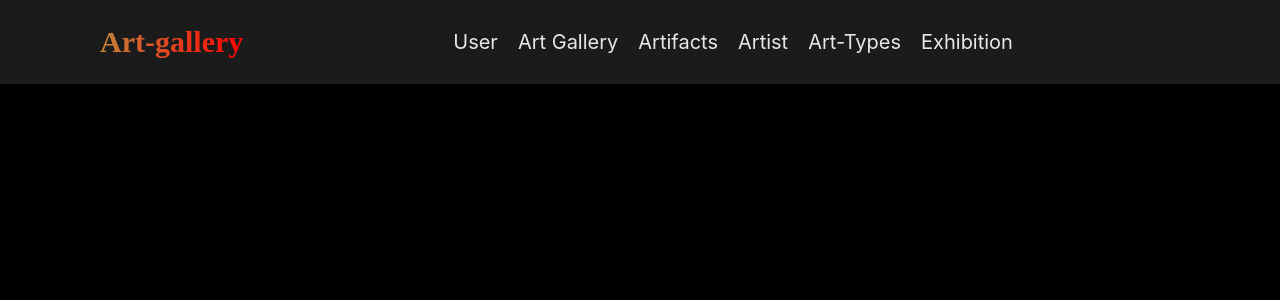
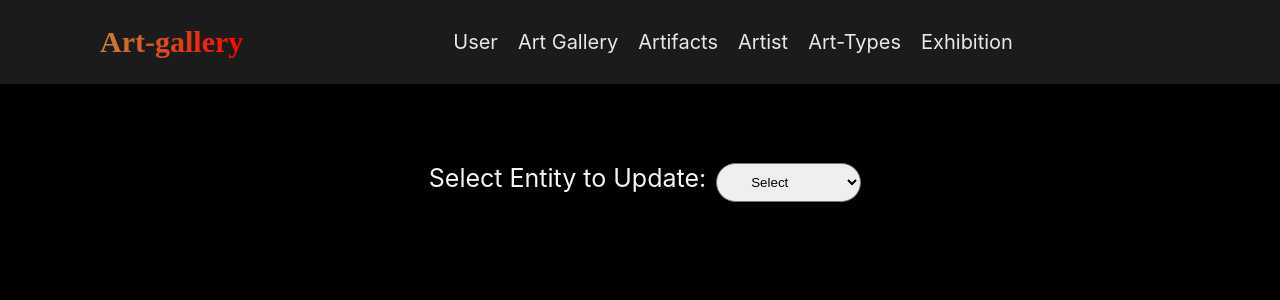
Before and after one commit to AryanSharma1017/Art-Gallery, a React (Create React App) app in the folder Frontend/art_gallery/: page /update in a window 1280 px wide. Shown: the top 300 px of the page. Built offline with nearby package versions, Linux system fonts and the light colour scheme.

Commit message:
updation

```diff
--- a/Frontend/art_gallery/src/App.js
+++ b/Frontend/art_gallery/src/App.js
@@ -10,6 +10,7 @@ import Artist from './Artist';
 import ArtTypes from './ArtTypes';
 import Artifacts from './Artifacts';
 import Exhibition from './Exhibitions';
+import Update from './Update';
 
 function App() {
   return (
@@ -24,6 +25,7 @@ function App() {
         <Route path="/artifacts" element={<Artifacts/>} />
         <Route path="/arttypes" element={<ArtTypes/>} />
         <Route path="/Exhibition" element={<Exhibition/>} />
+        <Route path="/update" element={<Update/>} />
       </Routes>
     </div>
   );
--- a/Frontend/art_gallery/src/Home.jsx
+++ b/Frontend/art_gallery/src/Home.jsx
@@ -55,7 +55,7 @@ const Home = () => {
             <h1 >{text}</h1>
             <div className='buttons'>
                 <Link to="/post"><button>POST</button></Link>
-                <button>UPDATE</button>
+                <Link to="/update"><button>UPDATE</button></Link>
                 <button>DELETE</button>
             </div>
 
--- a/Frontend/art_gallery/src/Post.jsx
+++ b/Frontend/art_gallery/src/Post.jsx
@@ -46,7 +46,6 @@ const Post = () => {
       });
       if (response.ok) {
         console.log(`${selectedOption} created successfully`);
-        // Optionally, redirect or show a success message
       } else {
         console.error(`Failed to create ${selectedOption}`);
       }
--- a/Frontend/art_gallery/src/Update.jsx
+++ b/Frontend/art_gallery/src/Update.jsx
@@ -1,8 +1,104 @@
-import React, { useState } from 'react';
+import React, { useState, useEffect } from 'react';
 import "./searchbar.css";
 
 const Update = () => {
+  const [selectedOption, setSelectedOption] = useState('');
+  const [formData, setFormData] = useState({
+    id: '',
+    firstName: '',
+    lastName: '',
+    email: '',
+    passwordHash: '',
+    role: '',
+    description: ''
+  });
 
-}
+  useEffect(() => {
+    // Reset form data when selected option changes
+    setFormData({
+      id: '',
+      firstName: '',
+      lastName: '',
+      email: '',
+      passwordHash: '',
+      role: '',
+      description: ''
+    });
+  }, [selectedOption]);
+
+  const handleOptionChange = (option) => {
+    setSelectedOption(option);
+  };
+
+  const handleChange = (e) => {
+    const { name, value } = e.target;
+    setFormData(prevData => ({
+      ...prevData,
+      [name]: value
+    }));
+  };
+
+  const handleSubmit = async (e) => {
+    e.preventDefault();
+    try {
+      const response = await fetch(`http://localhost:5033/api/${selectedOption}/${formData.id}`, {
+        method: 'PUT',
+        headers: {
+          'Content-Type': 'application/json'
+        },
+        body: JSON.stringify(formData)
+      });
+      if (response.ok) {
+        console.log(`${selectedOption} updated successfully`);
+        // Optionally, redirect or show a success message
+      } else {
+        console.error(`Failed to update ${selectedOption}`);
+      }
+    } catch (error) {
+      console.error('Error:', error);
+    }
+  };
+
+  return (
+    <div className='Update'>
+      <h2>Update</h2>
+      <div className='Poptions'>
+        <label htmlFor='options'>Select Entity to Update:</label>
+        <select id='options' value={selectedOption} onChange={(e) => handleOptionChange(e.target.value)}>
+          <option value=''>Select</option>
+          <option value='ArtGallery'>Art Gallery</option>
+          <option value='Artifacts'>Artifacts</option>
+          <option value='Artist'>Artist</option>
+          <option value='ArtTypes'>Art Types</option>
+          <option value='Exhibition'>Exhibition</option>
+          <option value='User'>User</option>
+        </select>
+      </div>
+      {selectedOption && (
+        <div className='Div1'>
+          <form onSubmit={handleSubmit} className='UpdateForm'>
+            <div className='form-group'>
+              <label htmlFor='id'>ID:</label>
+              <input type='text' id='id' name='id' value={formData.id} onChange={handleChange} />
+            </div>
+            {/* Render form fields based on selected option */}
+            {/* Add fields dynamically based on selected option */}
+            {Object.keys(formData).map((field, index) => (
+              field !== 'id' && (
+                <div className='form-group' key={index}>
+                  <label htmlFor={field}>{field.charAt(0).toUpperCase() + field.slice(1)}:</label>
+                  <input type='text' id={field} name={field} value={formData[field]} onChange={handleChange} />
+                </div>
+              )
+            ))}
+            <div className='Div2'>
+              <button type='submit'>UPDATE</button>
+            </div>
+          </form>
+        </div>
+      )}
+    </div>
+  );
+};
 
 export default Update;
```
Also changed, not shown: 12 other files (tests, documents, lock files or other folders).
